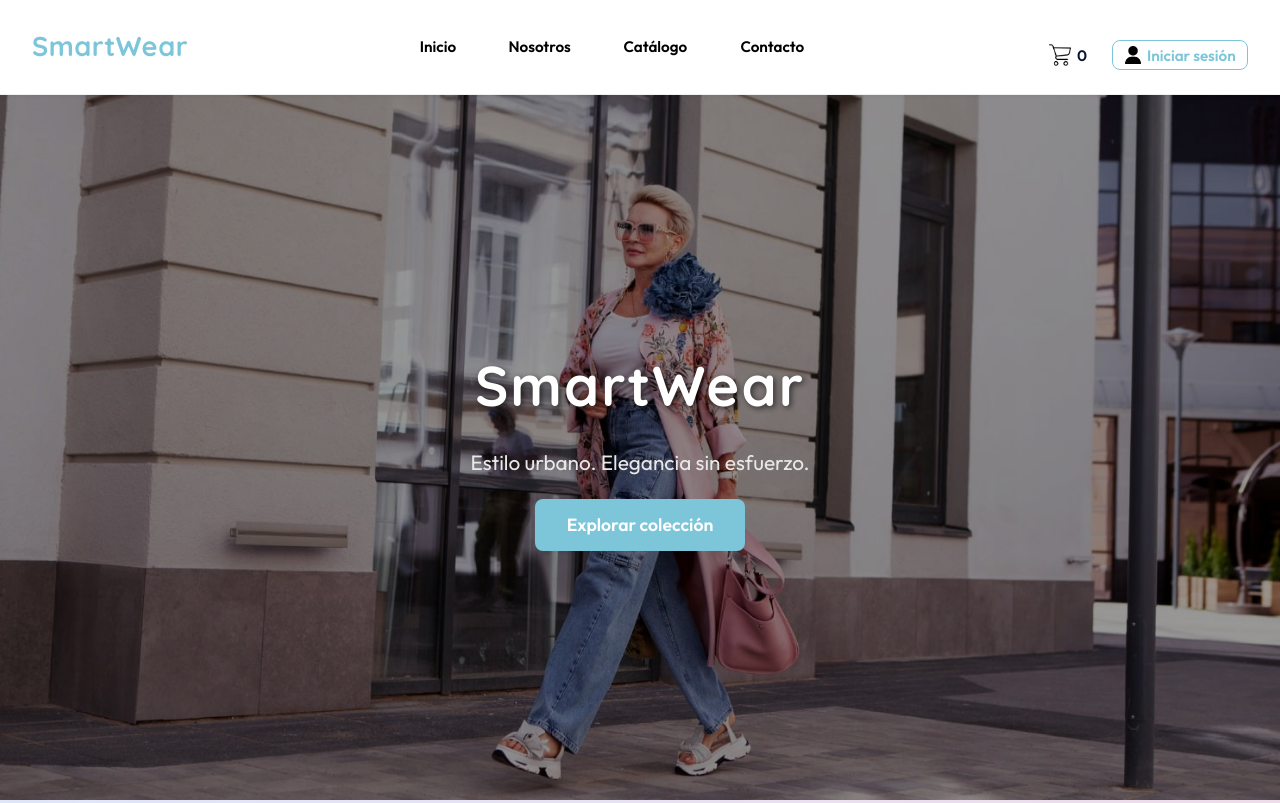
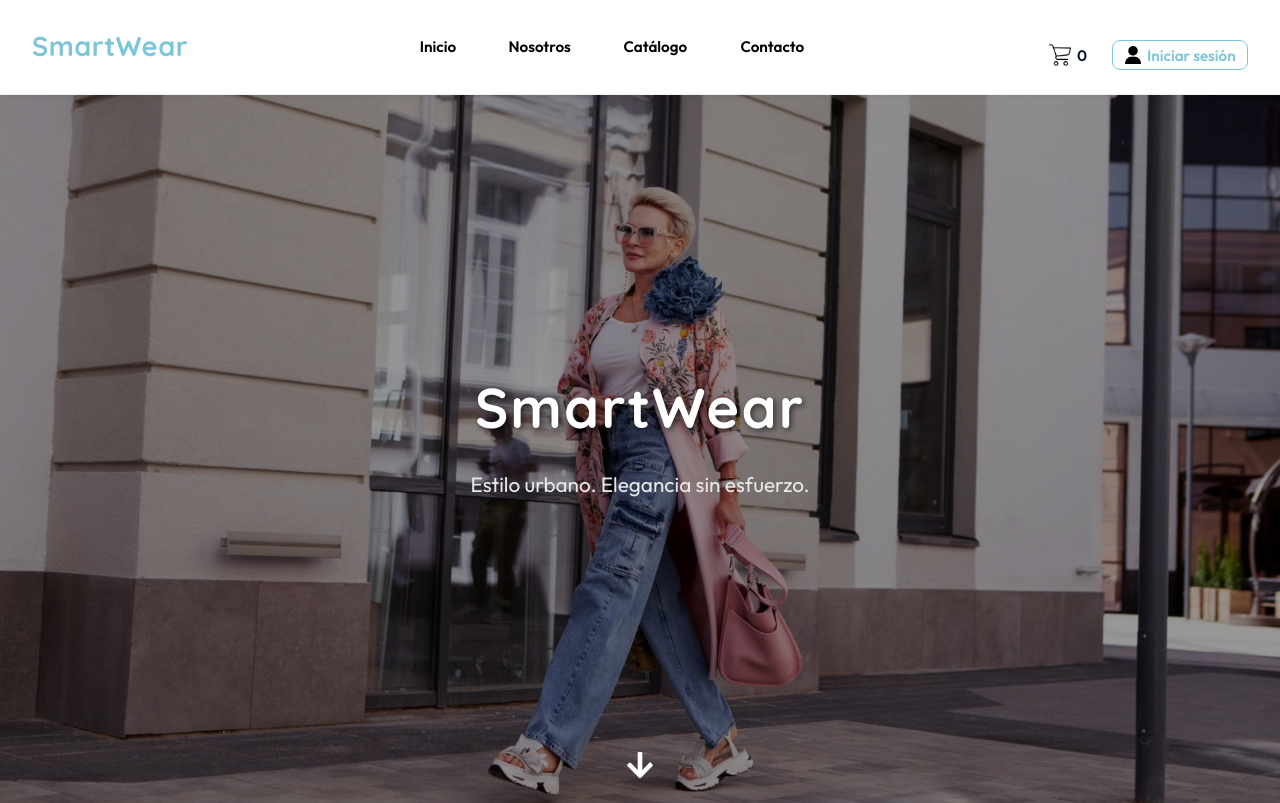
Before and after one commit to GonzaloCeridono/Integrador_React, a React (Vite) app in the folder smartwear/: page / in a window 1280 px wide. Shown: the top 803 px of the page. Built offline with nearby package versions, Linux system fonts and the light colour scheme.

Commit message:
fix tamaño hero. agregado flecha para scroll en el hero

```diff
--- a/smartwear/src/components/HeroCarrusel.jsx
+++ b/smartwear/src/components/HeroCarrusel.jsx
@@ -1,8 +1,9 @@
 import { useState, useEffect } from "react";
 import { Link } from "react-router-dom";
+import { FaArrowDown } from "react-icons/fa";
 import styles from "../styles/HeroCarrusel.module.css";
 
-export default function HeroCarrusel() {
+export default function HeroCarrusel({ scrollToRef }) {
   const imagenes = [
     "assets/img/hero1.jpg",
     "assets/img/hero2.jpg",
@@ -21,6 +22,12 @@ export default function HeroCarrusel() {
     return () => clearInterval(intervalo);
   }, [imagenes.length]);
 
+  const handleScroll = () => {
+    if (scrollToRef?.current) {
+      scrollToRef.current.scrollIntoView({ behavior: "smooth" });
+    }
+  };
+
   return (
     <section className={styles.hero}>
       {imagenes.map((img, i) => (
@@ -35,9 +42,9 @@ export default function HeroCarrusel() {
         <div className={styles.content}>
           <h1>SmartWear</h1>
           <p>Estilo urbano. Elegancia sin esfuerzo.</p>
-          <Link to="/catalogo" className={styles.btn}>
-            Explorar colección
-          </Link>
+          <button className={styles.scrollDown} onClick={handleScroll}>
+            <FaArrowDown size={30} />
+          </button>
         </div>
       </div>
     </section>
--- a/smartwear/src/features/user/userSlice.js
+++ b/smartwear/src/features/user/userSlice.js
@@ -15,7 +15,7 @@ const userSlice = createSlice({
       const newUser = action.payload;
       localStorage.setItem("registeredUser", JSON.stringify(newUser));
       state.user = newUser;
-      localStorage.setItem("user", JSON.stringify(newUser)); // lo logueamos directo después de registrarse
+      localStorage.setItem("user", JSON.stringify(newUser));
     },
     loginUser: (state, action) => {
       const { email, password } = action.payload;
--- a/smartwear/src/pages/Home.jsx
+++ b/smartwear/src/pages/Home.jsx
@@ -2,17 +2,19 @@ import { Link } from "react-router-dom";
 import { productos } from "../data/productos";
 import styles from "../styles/Home.module.css";
 import HeroCarrusel from "../components/HeroCarrusel";
+import { useRef } from "react";
 
 export default function Home() {
   const destacados = productos.slice(0, 4);
+  const aboutRef = useRef(null);
 
   return (
     <main className={styles.home}>
       {/* HERO */}
-      <HeroCarrusel />
+      <HeroCarrusel scrollToRef={aboutRef} />
 
       {/* ABOUT PREVIEW */}
-      <section className={styles.aboutIntro}>
+      <section className={styles.aboutIntro} ref={aboutRef}>
         <div className={styles.aboutContent}>
           <h2>Sobre nosotros</h2>
           <p>
--- a/smartwear/src/styles/HeroCarrusel.module.css
+++ b/smartwear/src/styles/HeroCarrusel.module.css
@@ -1,7 +1,7 @@
 .hero {
   position: relative;
   width: 100%;
-  height: 90vh;
+  height: 92vh;
   overflow: hidden;
 }
 
@@ -31,7 +31,6 @@
   align-items: center;
 }
 
-/* Contenido centrado */
 .content {
   text-align: center;
   color: white;
@@ -57,7 +56,6 @@
   color: #e8e8e8;
 }
 
-/* Botón del hero */
 .btn {
   background-color: var(--color-acento);
   color: white;
@@ -75,7 +73,35 @@
   transform: translateY(-3px);
 }
 
-/* Responsivo */
+.scrollDown {
+  position: absolute;
+  bottom: 20px;
+  left: 50%;
+  transform: translateX(-50%);
+  background: none;
+  border: none;
+  cursor: pointer;
+  color: white;
+  animation: bounce 2s infinite;
+  z-index: 5;
+}
+
+@keyframes bounce {
+  0%,
+  20%,
+  50%,
+  80%,
+  100% {
+    transform: translate(-50%, 0);
+  }
+  40% {
+    transform: translate(-50%, -10px);
+  }
+  60% {
+    transform: translate(-50%, -5px);
+  }
+}
+
 @media (max-width: 900px) {
   .content h1 {
     font-size: 2.5rem;
@@ -107,4 +133,8 @@
   .content p {
     font-size: 1rem;
   }
+
+  .scrollDown {
+    display: none;
+  }
 }
```
